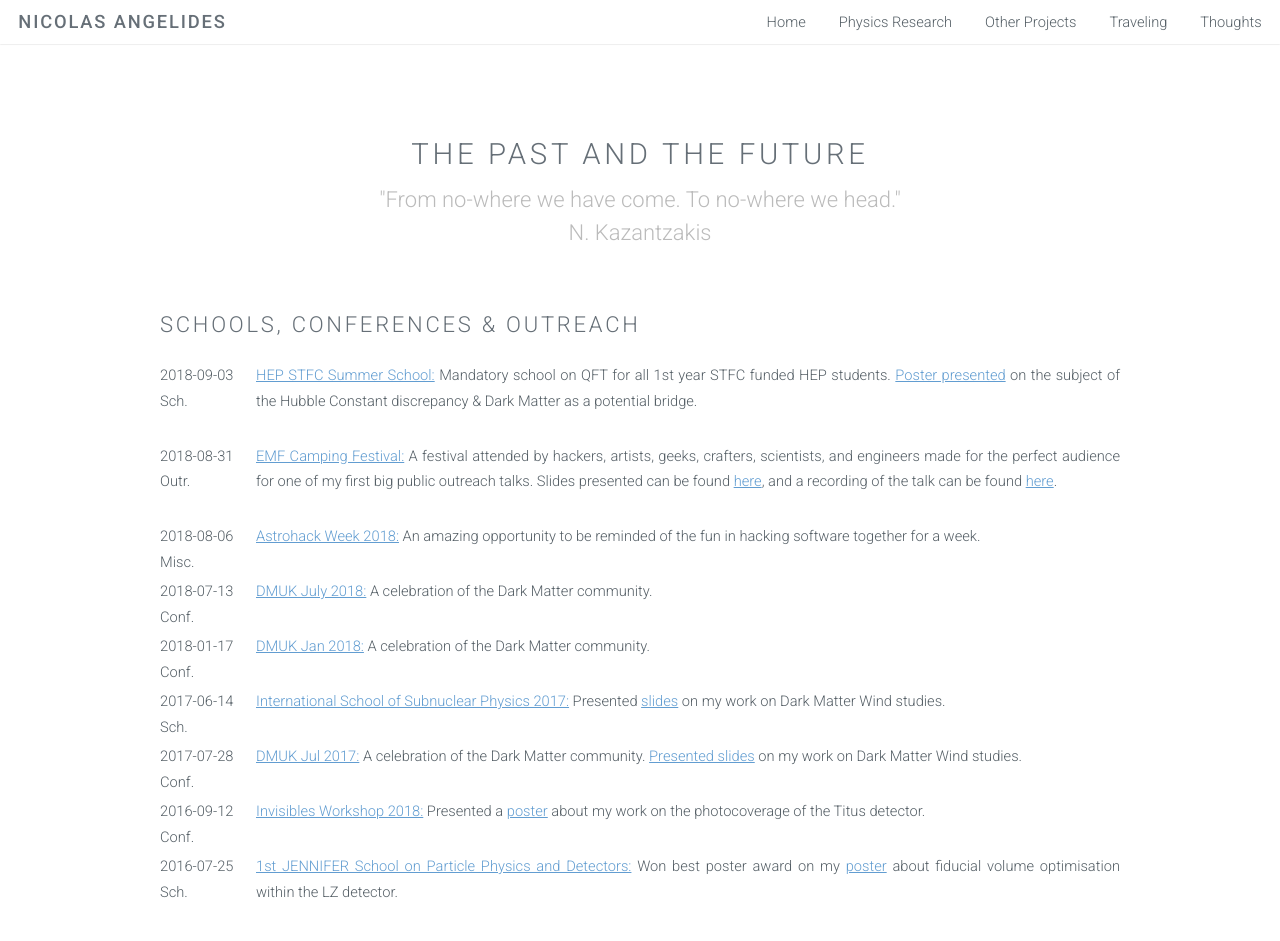
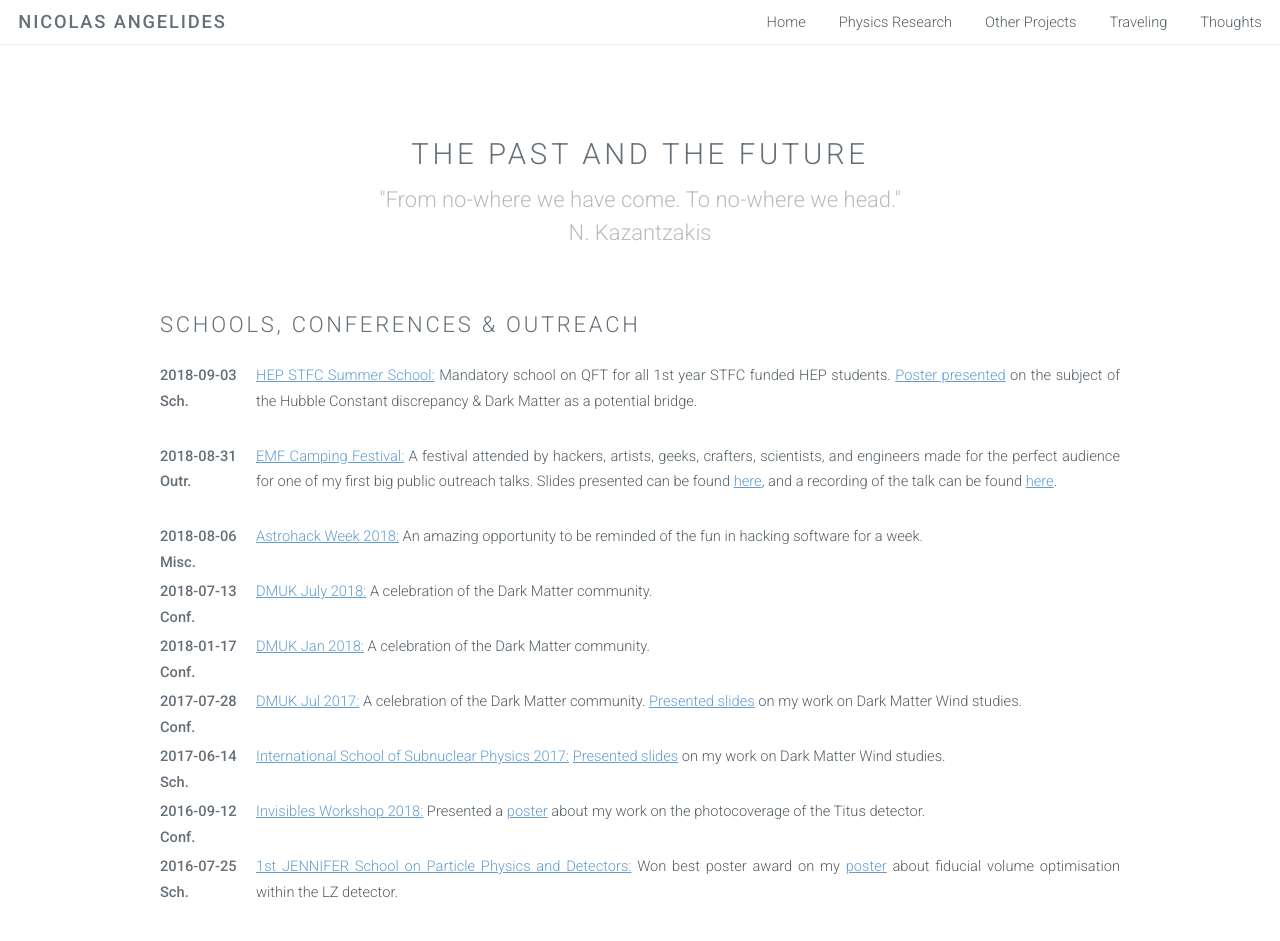
Before and after one commit to Regnidorhcs/Regnidorhcs, a Jekyll site: the page built from Trav.html, in a window 1280 px wide and 1400 px high. Shown: the top 941 px of the window. Built offline with Jekyll 4.4.1, drawn with Linux system fonts in a browser that asks for light colours; nearby versions of some CDN libraries; comment, search, counter and statistics services are not loaded.

Commit message:
small changes to trav and iframe

```diff
--- a/Trav.html
+++ b/Trav.html
@@ -14,7 +14,7 @@ layout: default
           <h2>Schools, Conferences & Outreach</h2>
           <div id="contentBox" style="margin:0px auto; width:100%">
               <div id="column1" style="float:left; margin:0; width:10%;">
-               2018-09-03 Sch.
+               <b>2018-09-03 Sch.</b>
               </div>
               <div id="column2" style="float:left; margin:0;width:90%;">
                <p align="justify"><a href="https://stfc.ukri.org/research/particle-physics-and-particle-astrophysics/hep-summer-school/">HEP STFC Summer School:</a> Mandatory school on QFT for all 1st year STFC funded HEP students. <a href="Posters_Presentations/HEP_School_poster.pdf">Poster presented</a> on the subject of the Hubble Constant discrepancy & Dark Matter as a potential bridge.</p>
@@ -23,25 +23,25 @@ layout: default
 
             <div id="contentBox" style="margin:0px auto; width:100%">
                 <div id="column1" style="float:left; margin:0; width:10%;">
-                 2018-08-31 Outr.
+                 <b>2018-08-31 Outr.</b>
                 </div>
                 <div id="column2" style="float:left; margin:0;width:90%;">
-                 <p align="justify"><a href="https://www.emfcamp.org/">EMF Camping Festival:</a> A festival attended by hackers, artists, geeks, crafters, scientists, and engineers made for the perfect audience for one of my first big public outreach talks. Slides presented can be found  <a href="https://www.youtube.com/watch?v=Mf9aTSe1mWI&t=737s">here</a>, and a recording of the talk can be found <a href="https://docs.google.com/presentation/d/1W_8OM_IlFh6b81FOI2DIFTKI4o-8tcTHv1uvM5m2ivE/edit?usp=sharing">here</a>.</p>
+                 <p align="justify"><a href="https://www.emfcamp.org/">EMF Camping Festival:</a> A festival attended by hackers, artists, geeks, crafters, scientists, and engineers made for the perfect audience for one of my first big public outreach talks. Slides presented can be found  <a href="https://docs.google.com/presentation/d/1W_8OM_IlFh6b81FOI2DIFTKI4o-8tcTHv1uvM5m2ivE/edit?usp=sharing">here</a>, and a recording of the talk can be found <a href="https://www.youtube.com/watch?v=Mf9aTSe1mWI&t=737s">here</a>.</p>
                 </div>
               </div>
 
               <div id="contentBox" style="margin:0px auto; width:100%">
                   <div id="column1" style="float:left; margin:0; width:10%;">
-                   2018-08-06 Misc.
+                   <b>2018-08-06 Misc.</b>
                   </div>
                   <div id="column2" style="float:left; margin:0;width:90%;">
-                   <p align="justify"><a href="http://astrohackweek.org/2018/">Astrohack Week 2018:</a> An amazing opportunity to be reminded of the fun in hacking software together for a week.</p>
+                   <p align="justify"><a href="http://astrohackweek.org/2018/">Astrohack Week 2018:</a> An amazing opportunity to be reminded of the fun in hacking software for a week.</p>
                   </div>
                 </div>
 
                 <div id="contentBox" style="margin:0px auto; width:100%">
                     <div id="column1" style="float:left; margin:0; width:10%;">
-                     2018-07-13 Conf.
+                     <b>2018-07-13 Conf.</b>
                     </div>
                     <div id="column2" style="float:left; margin:0;width:90%;">
                      <p align="justify"> <a href="https://conference.ippp.dur.ac.uk/event/692/timetable/#20180713"> DMUK July 2018:</a> A celebration of the Dark Matter community.</p>
@@ -50,25 +50,15 @@ layout: default
 
                   <div id="contentBox" style="margin:0px auto; width:100%">
                       <div id="column1" style="float:left; margin:0; width:10%;">
-                       2018-01-17 Conf.
+                       <b>2018-01-17 Conf.</b>
                       </div>
                       <div id="column2" style="float:left; margin:0;width:90%;">
                        <p align="justify"> <a href="hhttps://indico.cern.ch/event/672881/timetable/"> DMUK Jan 2018:</a> A celebration of the Dark Matter community.</p>
                       </div>
                   </div>
-
                   <div id="contentBox" style="margin:0px auto; width:100%">
                       <div id="column1" style="float:left; margin:0; width:10%;">
-                       2017-06-14 Sch.
-                      </div>
-                      <div id="column2" style="float:left; margin:0;width:90%;">
-                       <p align="justify"> <a href="http://www.ccsem.infn.it/issp2017/index.html/">International School of Subnuclear Physics 2017:</a> Presented <a href="http://www.ccsem.infn.it/issp2017/newtalents/talkAngelides.pps">slides</a> on my work on Dark Matter Wind studies.</p>
-                      </div>
-                    </div>
-
-                  <div id="contentBox" style="margin:0px auto; width:100%">
-                      <div id="column1" style="float:left; margin:0; width:10%;">
-                       2017-07-28 Conf.
+                       <b>2017-07-28 Conf.</b>
                       </div>
                       <div id="column2" style="float:left; margin:0;width:90%;">
                        <p align="justify"> <a href="https://indico.cern.ch/event/629502/overview"> DMUK Jul 2017:</a> A celebration of the Dark Matter community. <a href="https://indico.cern.ch/event/629502/contributions/2559872/attachments/1500727/2337320/DMUK_Nic.pptx"> Presented slides</a> on my work on Dark Matter Wind studies.</p>
@@ -77,7 +67,16 @@ layout: default
 
                   <div id="contentBox" style="margin:0px auto; width:100%">
                       <div id="column1" style="float:left; margin:0; width:10%;">
-                       2016-09-12 Conf.
+                       <b>2017-06-14 Sch.</b>
+                      </div>
+                      <div id="column2" style="float:left; margin:0;width:90%;">
+                       <p align="justify"> <a href="http://www.ccsem.infn.it/issp2017/index.html/">International School of Subnuclear Physics 2017:</a> <a href="http://www.ccsem.infn.it/issp2017/newtalents/talkAngelides.pps">Presented slides</a> on my work on Dark Matter Wind studies.</p>
+                      </div>
+                    </div>
+
+                  <div id="contentBox" style="margin:0px auto; width:100%">
+                      <div id="column1" style="float:left; margin:0; width:10%;">
+                       <b>2016-09-12 Conf.</b>
                       </div>
                       <div id="column2" style="float:left; margin:0;width:90%;">
                        <p align="justify"> <a href="https://indico.cern.ch/event/464402/">Invisibles Workshop 2018:</a> Presented a <a href="Posters_Presentations/Poster_TITUS_Photocov.pdf">poster</a> about my work on the photocoverage of the Titus detector.</p>
@@ -86,7 +85,7 @@ layout: default
 
                     <div id="contentBox" style="margin:0px auto; width:100%">
                         <div id="column1" style="float:left; margin:0; width:10%;">
-                         2016-07-25 Sch.
+                         <b>2016-07-25 Sch.</b>
                         </div>
                         <div id="column2" style="float:left; margin:0;width:90%;">
                          <p align="justify"> <a href="http://indico.uni-giessen.de/indico/conferenceDisplay.py?confId=193">1st JENNIFER School on Particle Physics and Detectors:</a> Won best poster award on my <a href="Posters_Presentations/DM_fiducial_poster_Final.pdf">poster</a> about fiducial volume optimisation within the LZ detector.</p>
@@ -101,16 +100,12 @@ layout: default
                        <p align="justify"> <a href="@@@@@@@@@@@@@">@@@@@@@@@@@@@@:</a> @@@@@@@@@.</p>
                       </div>
                     </div> -->
-
-
       </section>
-
 
 
         <section>
             <h2>My story</h2>
             <a href="#" class="image fit"><img src="{{ site.baseurl }}/images/banner.jpg" alt="" /></a>
-
             <p align="justify"> I was born in the city of Limassol, Cyprus on September 1996. As the youngest of three sons, one could
                 say that my upbringing was not expected to be extraordinary in any way. I soon discovered two passions that began
                 shaping me into the person I am today; learning and creating. Pursuing these endeavours began
--- a/css/style.css
+++ b/css/style.css
@@ -9,6 +9,15 @@
 */
 
 /* Basic */
+
+iframe {
+    width: 100%;
+    height: 29.25v;
+    margin: 0 auto;
+    background-color: #fff;
+}
+
+
 
 	body {
 		background: #fff;
--- a/index.html
+++ b/index.html
@@ -98,7 +98,7 @@ layout: landing-page
 						<div class="7u">
 							<section>
 								<h2>Outreach</h2>
-								<iframe width="540" height="298" src="https://media.ccc.de/v/emf2018-504-dark-dark-dark-matter-matter-matter/oembed" frameborder="0" allowfullscreen></iframe>
+								<iframe align="middle" width="540" height="298" src="https://media.ccc.de/v/emf2018-504-dark-dark-dark-matter-matter-matter/oembed" frameborder="0" allowfullscreen></iframe>
 								<p align="justify">Attending <a href="https://www.emfcamp.org/">EMF 2018</a> was one of the highlights of the year. Being able to speak to the public about Dark Matter was not only a pleasure but also a privilage.</p>
 								<h3>Dark Matter Day</h3>
 								<p align="justify">In collaboration with the Laboratory of Dark Matters, I was involved in organising
```
Also changed, not shown: _includes/header.html (line endings or trailing spaces).
